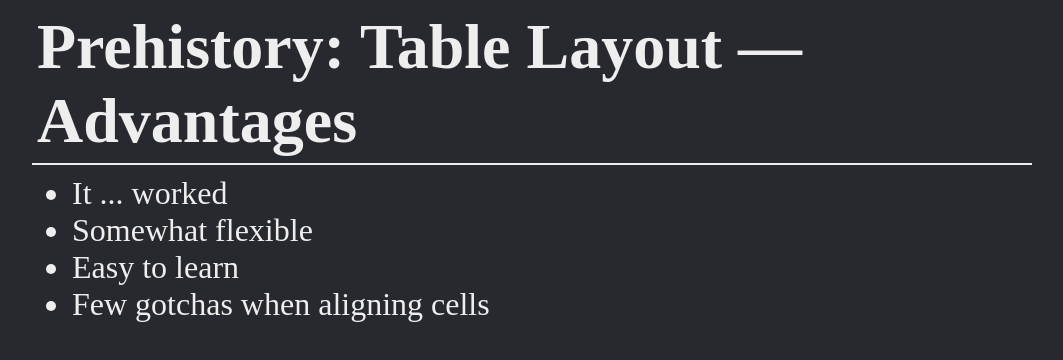
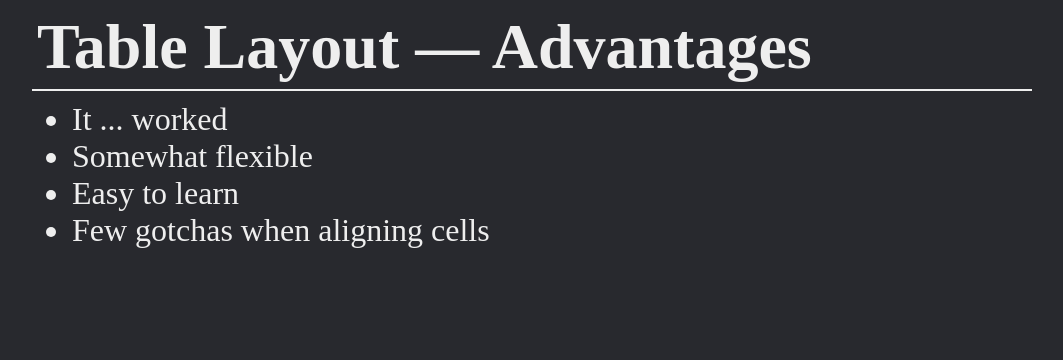
Before and after one commit to circleofconfusion/css-layout-presentation, a plain HTML site: page history-table-layout-advantages.html in a window 1280 px wide. Shown: the whole page, without its empty margins (108-1171 px from the left). Drawn offline with Linux system fonts and the light colour scheme.

Commit message:
Removed Prehistory: from titles

```diff
--- a/history-table-layout-advantages.html
+++ b/history-table-layout-advantages.html
@@ -8,7 +8,7 @@
 
     <body>
         <main class="standard">
-            <h1 class="border-bottom">Prehistory: Table Layout &mdash; Advantages</h1>
+            <h1 class="border-bottom">Table Layout &mdash; Advantages</h1>
             <ul>
                 <li>It ... worked</li>
                 <li>Somewhat flexible</li>
```
Also changed, not shown: history-table-layout-disadvantages.html (+1 -1 lines).
